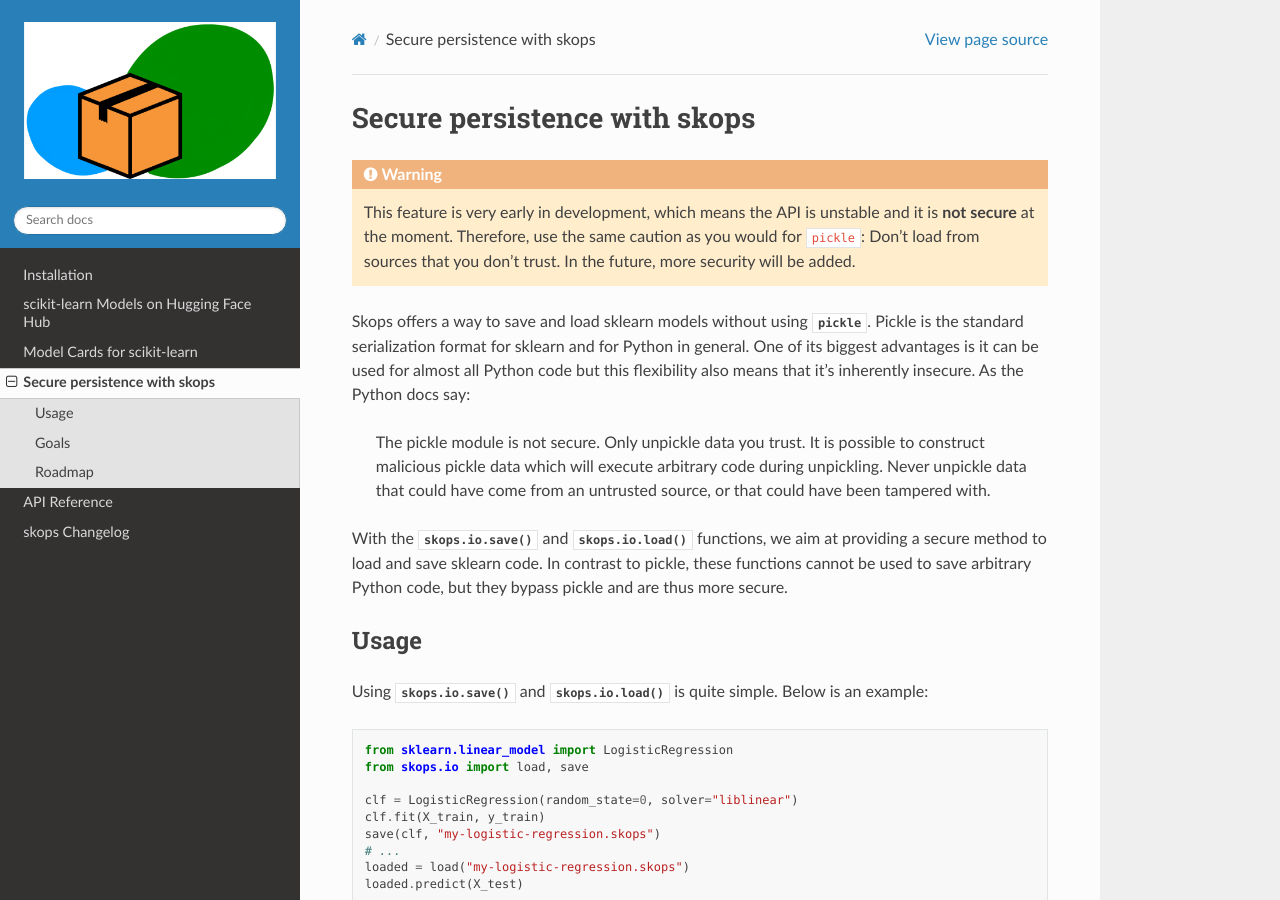
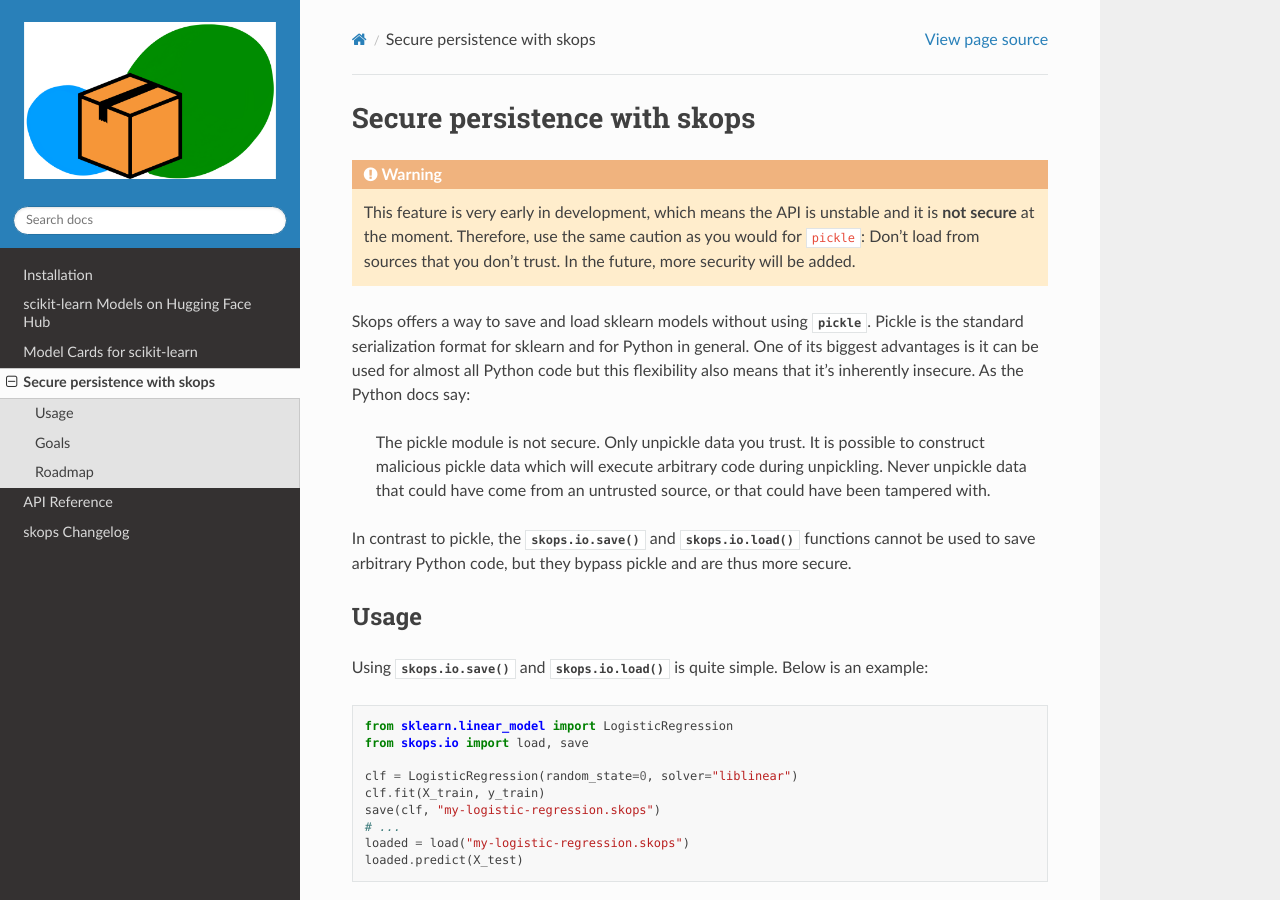
Before and after one commit to skops-dev/skops, a Sphinx documentation site: the page built from docs/persistence.rst, in a window 1280 px wide and 900 px high. Built offline with Sphinx 7.4.7 and the Read the Docs theme 2.0.0, drawn with Linux system fonts in a browser that asks for light colours.

Commit message:
Reviewer comment: fix docs
Co-authored-by: Steven Liu <59462357+stevhliu@users.noreply.github.com>

```diff
--- a/docs/persistence.rst
+++ b/docs/persistence.rst
@@ -21,9 +21,8 @@ docs say:
     code during unpickling. Never unpickle data that could have come from an
     untrusted source, or that could have been tampered with.
 
-With the :func:`skops.io.save` and :func:`skops.io.load` functions, we aim at
-providing a secure method to load and save sklearn code. In contrast to pickle,
-these functions cannot be used to save arbitrary Python code, but they bypass
+In contrast to pickle, the :func:`skops.io.save` and :func:`skops.io.load`
+functions cannot be used to save arbitrary Python code, but they bypass
 pickle and are thus more secure.
 
 Usage
```
